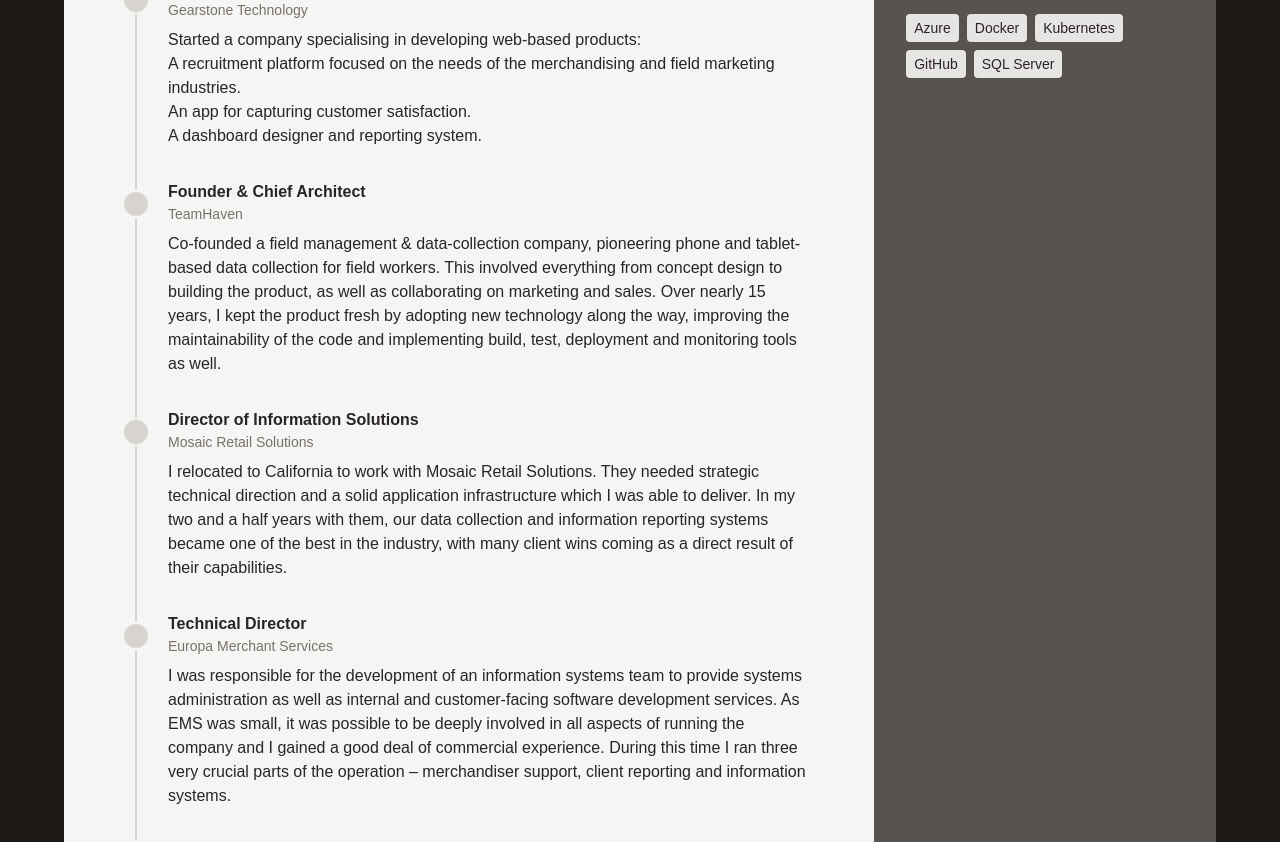
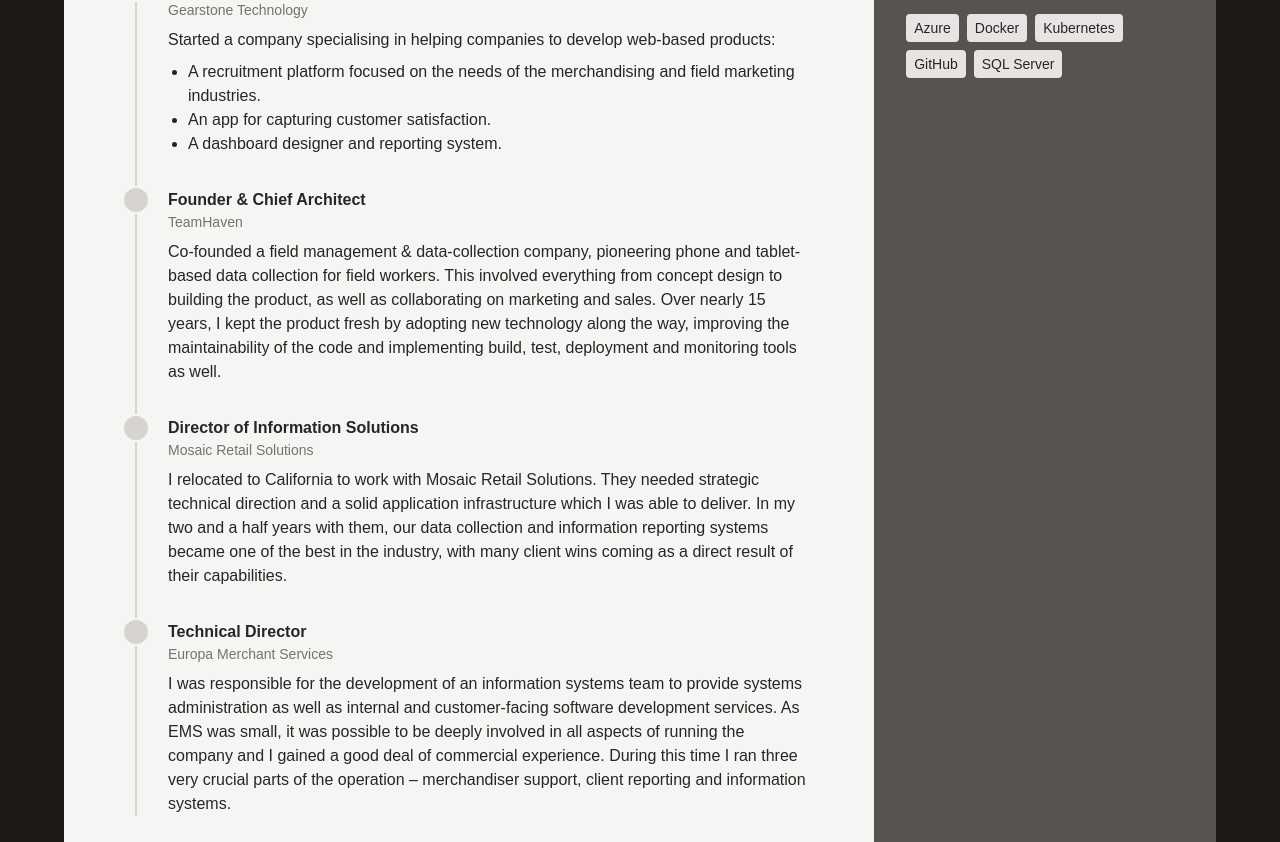
Before and after one commit to richardthombs/agilesnowball.com, a Next.js app: page /cv in a window 1280 px wide. Shown: the part 438-1280 px from the top of the page. Built offline with nearby package versions, Linux system fonts and the light colour scheme; a web font is replaced by a local one.

Commit message:
Tweak content and add page breaks

```diff
--- a/pages/about.tsx
+++ b/pages/about.tsx
@@ -16,7 +16,7 @@
 
 						<p>
 							He was the co-founder and Chief Architect at <a className="link" href="https://www.teamhaven.com">TeamHaven</a> and now
-							provides product development services through his consultancy company <a className="link" href="https://gearstone.uk">Gearstone Technology</a>.
+							helps companies create web-based products through his consulting company <a className="link" href="https://gearstone.uk">Gearstone Technology</a>.
 						</p>
 					</div>
 				</div>
--- a/pages/cv.tsx
+++ b/pages/cv.tsx
@@ -15,7 +15,7 @@
 						<div className="prose">
 							An experienced technologist who thrives on creating new products. I am looking for a senior role at a start-up or small business,
 							preferably somewhere with a fast-moving entrepreneurial mindset.
-        </div>
+						</div>
 					</main>
 
 					<section>
@@ -24,14 +24,14 @@
 
 							<div className="relative">
 								<div className="absolute h-full bg-gray-300 -ml-px w-0.5"></div>
-								<div className="absolute -left-3 top-3 h-6 w-6 bg-gray-300 rounded-full ring-2 ring-gray-100"></div>
-								<article className="ml-8 pb-8">
+								<div className="absolute -left-3 top-0 h-6 w-6 bg-gray-300 rounded-full ring-2 ring-gray-100"></div>
+								<article className="ml-8 pt-0 break-avoid">
 									<h3 className="font-semibold">Founder</h3>
 									<h4 className="text-gray-500 text-sm">Gearstone Technology</h4>
 									<div className="prose mt-2">
 										<div className="prose">
-											Started a company specialising in developing web-based products:
-                  <ul>
+											Started a company specialising in helping companies to develop web-based products:
+											<ul className="list-disc list-outside ml-5 mt-2">
 												<li>A recruitment platform focused on the needs of the merchandising and field marketing industries.</li>
 												<li>An app for capturing customer satisfaction.</li>
 												<li>A dashboard designer and reporting system.</li>
@@ -43,44 +43,44 @@
 
 							<div className="relative">
 								<div className="absolute h-full bg-gray-300 -ml-px w-0.5"></div>
-								<div className="absolute -left-3 top-3 h-6 w-6 bg-gray-300 rounded-full ring-2 ring-gray-100"></div>
-								<article className="ml-8 pb-8">
+								<div className="absolute -left-3 top-8 h-6 w-6 bg-gray-300 rounded-full ring-2 ring-gray-100"></div>
+								<article className="ml-8 pt-8 break-avoid">
 									<h3 className="font-semibold">Founder &amp; Chief Architect</h3>
 									<h4 className="text-gray-500 text-sm">TeamHaven</h4>
 									<div className="prose mt-2">
-										Co-founded a field management & data-collection company, pioneering phone and tablet-based data collection for field workers.
+										Co-founded a field management &amp; data-collection company, pioneering phone and tablet-based data collection for field workers.
 										This involved everything from concept design to building the product, as well as collaborating on marketing and sales. Over nearly 15 years,
 										I kept the product fresh by adopting new technology along the way, improving the maintainability of the code and implementing build, test,
 										deployment and monitoring tools as well.
-              </div>
+									</div>
 								</article>
 							</div>
 
 							<div className="relative">
 								<div className="absolute h-full bg-gray-300 -ml-px w-0.5"></div>
-								<div className="absolute -left-3 top-3 h-6 w-6 bg-gray-300 rounded-full ring-2 ring-gray-100"></div>
-								<article className="ml-8 pb-8">
+								<div className="absolute -left-3 top-8 h-6 w-6 bg-gray-300 rounded-full ring-2 ring-gray-100"></div>
+								<article className="ml-8 pt-8 break-avoid">
 									<h3 className="font-semibold">Director of Information Solutions</h3>
 									<h4 className="text-gray-500 text-sm">Mosaic Retail Solutions</h4>
 									<div className="prose mt-2">
 										I relocated to California to work with Mosaic Retail Solutions. They needed strategic technical direction and a solid application infrastructure which I was able to deliver.
 										In my two and a half years with them, our data collection and information reporting systems became one of the best in the industry, with many client wins coming as a direct
 										result of their capabilities.
-              </div>
+									</div>
 								</article>
 							</div>
 
 							<div className="relative">
 								<div className="absolute h-full bg-gray-300 -ml-px w-0.5"></div>
-								<div className="absolute -left-3 top-3 h-6 w-6 bg-gray-300 rounded-full ring-2 ring-gray-100"></div>
-								<article className="ml-8 pb-8">
+								<div className="absolute -left-3 top-8 h-6 w-6 bg-gray-300 rounded-full ring-2 ring-gray-100"></div>
+								<article className="ml-8 pt-8 break-avoid">
 									<h3 className="font-semibold">Technical Director</h3>
 									<h4 className="text-gray-500 text-sm">Europa Merchant Services</h4>
 									<div className="prose mt-2">
 										I was responsible for the development of an information systems team to provide systems administration as well as internal and customer-facing software development services.
 										As EMS was small, it was possible to be deeply involved in all aspects of running the company and I gained a good deal of commercial experience.
 										During this time I ran three very crucial parts of the operation – merchandiser support, client reporting and information systems.
-              </div>
+									</div>
 								</article>
 							</div>
 
@@ -93,7 +93,7 @@
 							I am an articulate information technologist, specialising in product-focused development.
 							I have founded my own company and have also worked for companies ranging from small businesses to multi-nationals.
 							This has given me a wide range of professional and commercial experience.
-        </div>
+						</div>
 					</section>
 
 				</div>
--- a/styles/styles.scss
+++ b/styles/styles.scss
@@ -17,3 +17,7 @@
 .link {
   @apply text-amber-700 font-semibold hover:underline;
 }
+
+.break-avoid {
+  page-break-inside: avoid;
+}
```
